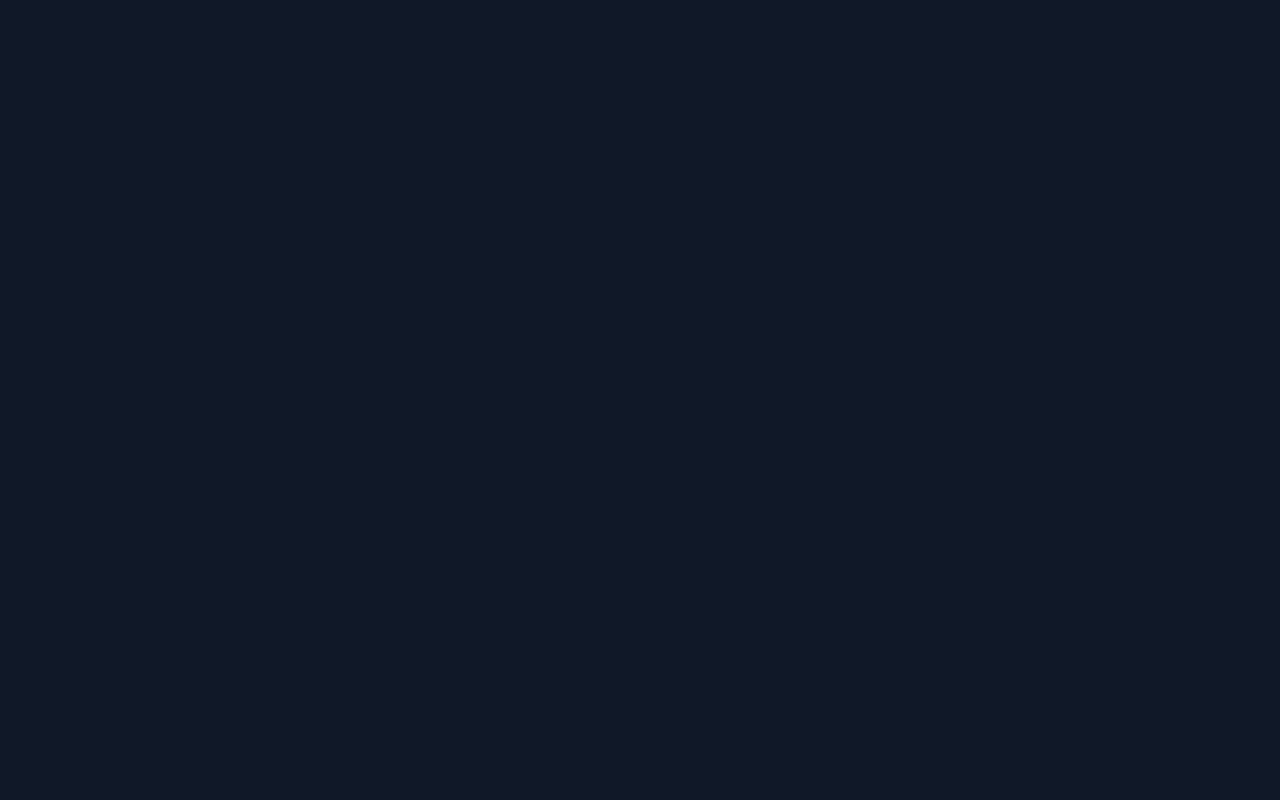
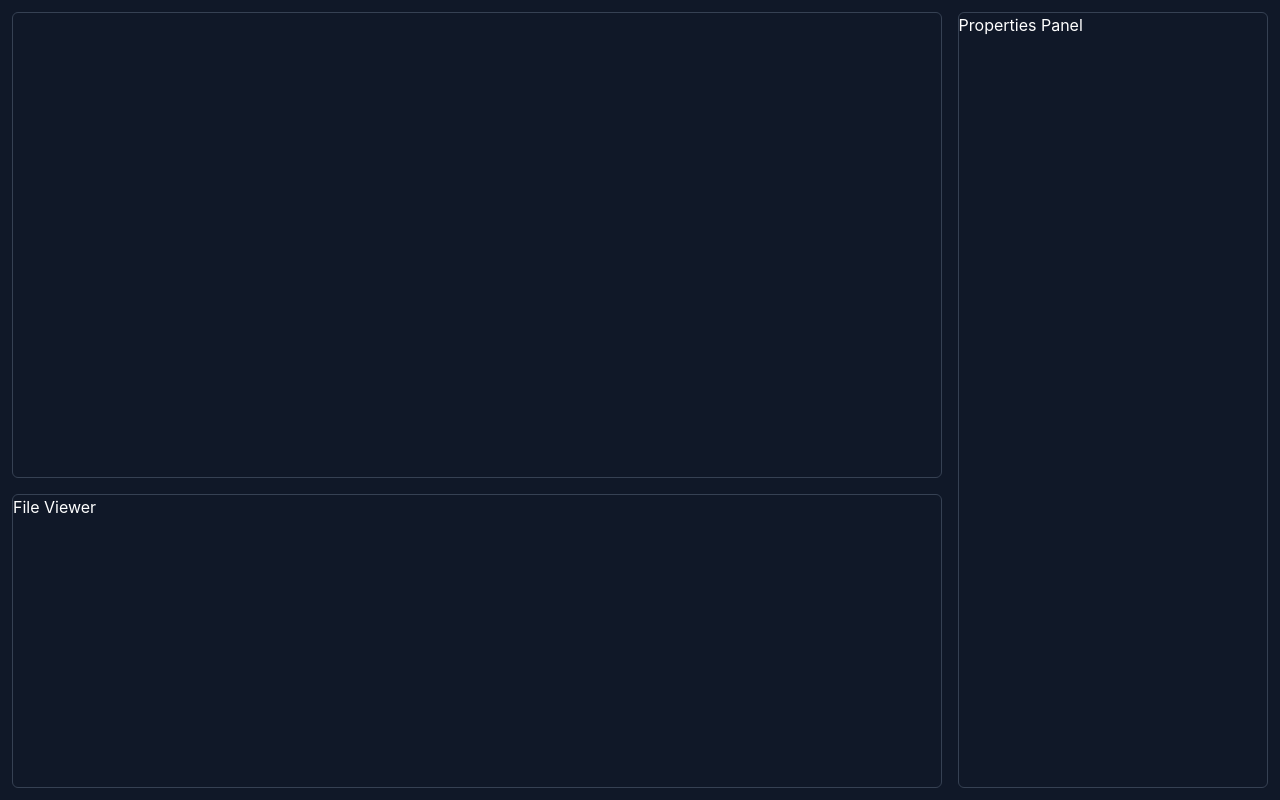
Before and after one commit to DagimN/castor, a React (Vite) app: page / in a window 1280 px wide. Built offline with nearby package versions, Linux system fonts and the light colour scheme.

Commit message:
structral layout constructed for the control panel

```diff
--- a/src/control/App.tsx
+++ b/src/control/App.tsx
@@ -1,7 +1,13 @@
+import { FileViewer, PreviewPanel, PropertiesPanel } from "./components";
+
 const App = () => {
   return (
-    <main className="w-screen h-screen bg-gray-900 text-white">
-
+    <main className="flex gap-4 h-screen w-screen p-3">
+      <div className="w-full">
+        <PreviewPanel />
+        <FileViewer />
+      </div>
+      <PropertiesPanel />
     </main>
   );
 };
--- /dev/null
+++ b/src/control/components/FileViewer.tsx
@@ -0,0 +1,9 @@
+const FileViewer = () => {
+  return (
+    <section className="h-[38%] border border-gray-700 rounded-md">
+      <h1 className="text-white">File Viewer</h1>
+    </section>
+  );
+};
+
+export default FileViewer;
--- /dev/null
+++ b/src/control/components/PreviewPanel.tsx
@@ -0,0 +1,9 @@
+const PreviewPanel = () => {
+  return (
+    <section className="h-[60%] border border-gray-700 rounded-md mb-4">
+
+    </section>
+  );
+};
+
+export default PreviewPanel;
--- /dev/null
+++ b/src/control/components/PropertiesPanel.tsx
@@ -0,0 +1,9 @@
+const PropertiesPanel = () => {
+  return (
+    <aside className="w-1/3 border border-gray-700 rounded-md">
+      <h1 className="text-white">Properties Panel</h1>
+    </aside>
+  );
+}
+
+export default PropertiesPanel
--- /dev/null
+++ b/src/control/components/index.tsx
@@ -0,0 +1,5 @@
+import FileViewer from "./FileViewer";
+import PreviewPanel from "./PreviewPanel";
+import PropertiesPanel from "./PropertiesPanel";
+
+export { FileViewer, PreviewPanel, PropertiesPanel };
--- a/src/styles/index.css
+++ b/src/styles/index.css
@@ -3,4 +3,5 @@
 body {
   font-family: -apple-system, BlinkMacSystemFont, 'Segoe UI', Roboto, Helvetica,
     Arial, sans-serif;
+  background-color: #101828
 }
```
